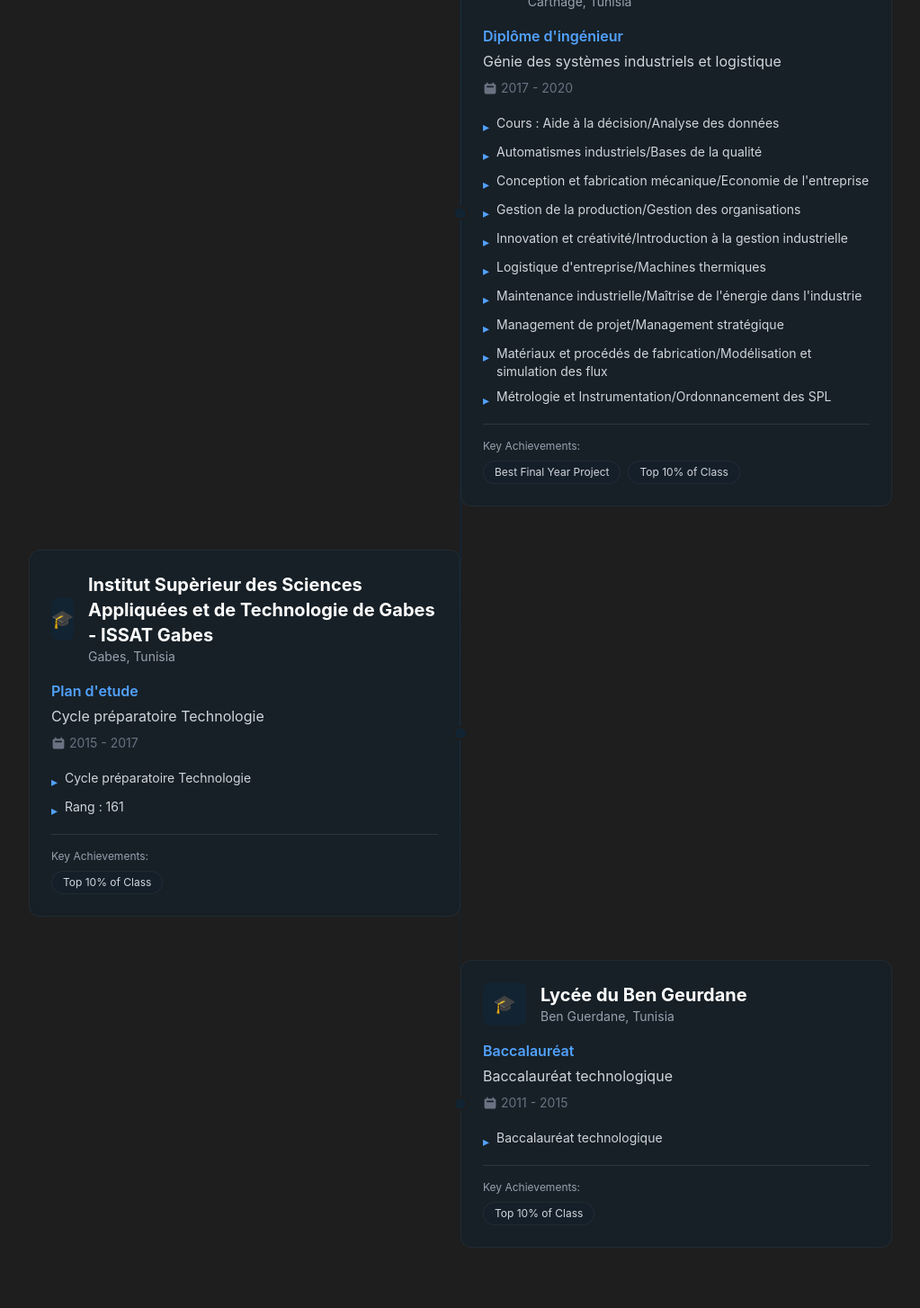
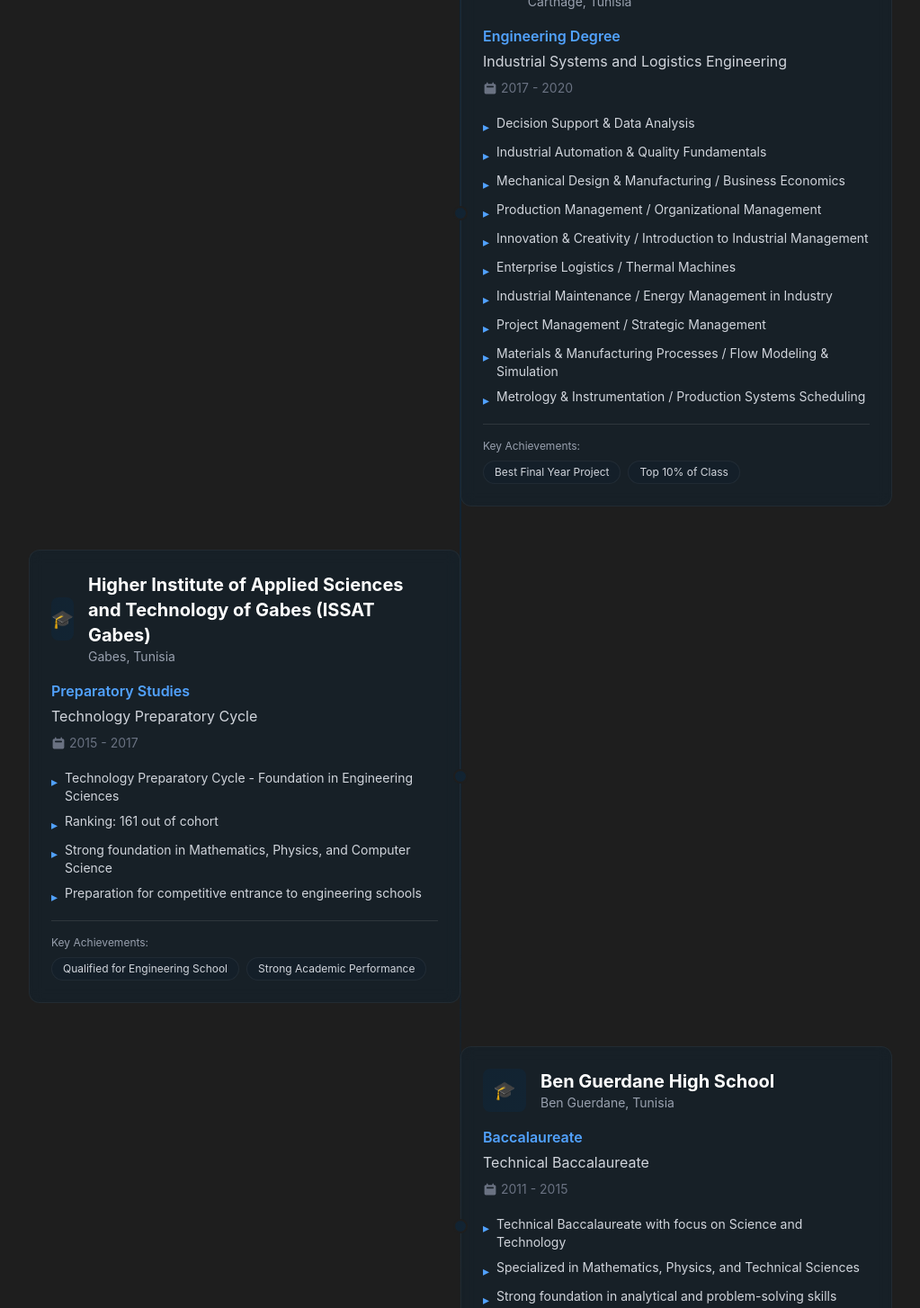
Before and after one commit to AdelSS04/my-portfolio, an Angular app in the folder src/UI/: page / in a window 1280 px wide. Shown: the part 4420-5874 px from the top of the page at 90% size, without its empty margins (128-1151 px from the left). Built offline with nearby package versions, Linux system fonts and the light colour scheme.

Commit message:
refactor: update education details to English and enhance descriptions

```diff
--- a/src/UI/src/app/components/education/education.component.ts
+++ b/src/UI/src/app/components/education/education.component.ts
@@ -145,48 +145,52 @@ export class EducationComponent {
   education: Education[] = [
     {
       school: 'National Engineering School of Carthage (ENICarthage)',
-      degree: "Diplôme d'ingénieur",
-      field: 'Génie des systèmes industriels et logistique',
+      degree: 'Engineering Degree',
+      field: 'Industrial Systems and Logistics Engineering',
       period: '2017 - 2020',
       location: 'Carthage, Tunisia',
       description: [
-        "Cours : Aide à la décision/Analyse des données",
-        "Automatismes industriels/Bases de la qualité",
-        "Conception et fabrication mécanique/Economie de l'entreprise",
-        "Gestion de la production/Gestion des organisations",
-        "Innovation et créativité/Introduction à la gestion industrielle",
-        "Logistique d'entreprise/Machines thermiques",
-        "Maintenance industrielle/Maîtrise de l'énergie dans l'industrie",
-        "Management de projet/Management stratégique",
-        "Matériaux et procédés de fabrication/Modélisation et simulation des flux",
-        "Métrologie et Instrumentation/Ordonnancement des SPL"
+        'Decision Support & Data Analysis',
+        'Industrial Automation & Quality Fundamentals',
+        'Mechanical Design & Manufacturing / Business Economics',
+        'Production Management / Organizational Management',
+        'Innovation & Creativity / Introduction to Industrial Management',
+        'Enterprise Logistics / Thermal Machines',
+        'Industrial Maintenance / Energy Management in Industry',
+        'Project Management / Strategic Management',
+        'Materials & Manufacturing Processes / Flow Modeling & Simulation',
+        'Metrology & Instrumentation / Production Systems Scheduling'
       ],
       achievements: ['Best Final Year Project', 'Top 10% of Class'],
       logo: '' // Add logo path if available
     },
     {
-      school: 'Institut Supèrieur des Sciences Appliquées et de Technologie de Gabes - ISSAT Gabes',
-      degree: 'Plan d\'etude',
-      field: 'Cycle préparatoire Technologie',
+      school: 'Higher Institute of Applied Sciences and Technology of Gabes (ISSAT Gabes)',
+      degree: 'Preparatory Studies',
+      field: 'Technology Preparatory Cycle',
       period: '2015 - 2017',
       location: 'Gabes, Tunisia',
       description: [
-        'Cycle préparatoire Technologie',
-        'Rang : 161'
+        'Technology Preparatory Cycle - Foundation in Engineering Sciences',
+        'Ranking: 161 out of cohort',
+        'Strong foundation in Mathematics, Physics, and Computer Science',
+        'Preparation for competitive entrance to engineering schools'
       ],
-      achievements: ['Top 10% of Class'],
+      achievements: ['Qualified for Engineering School', 'Strong Academic Performance'],
       logo: ''
     },
     {
-      school: 'Lycée du Ben Geurdane',
-      degree: 'Baccalauréat',
-      field: 'Baccalauréat technologique',
+      school: 'Ben Guerdane High School',
+      degree: 'Baccalaureate',
+      field: 'Technical Baccalaureate',
       period: '2011 - 2015',
       location: 'Ben Guerdane, Tunisia',
       description: [
-        'Baccalauréat technologique'
+        'Technical Baccalaureate with focus on Science and Technology',
+        'Specialized in Mathematics, Physics, and Technical Sciences',
+        'Strong foundation in analytical and problem-solving skills'
       ],
-      achievements: ['Top 10% of Class'],
+      achievements: ['Top 10% of Class', 'Excellence in Technical Sciences'],
       logo: ''
     }
   ];
```
